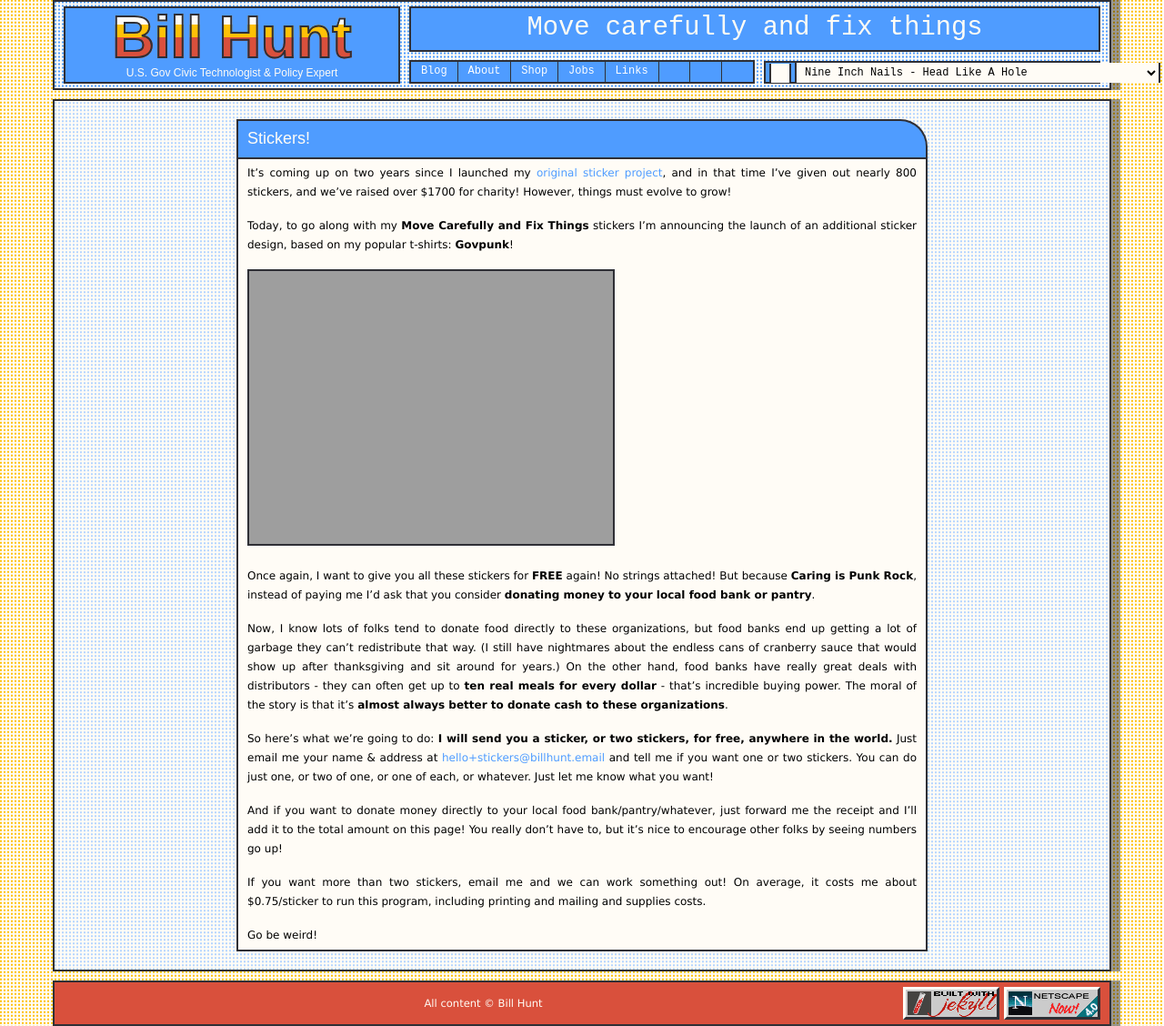
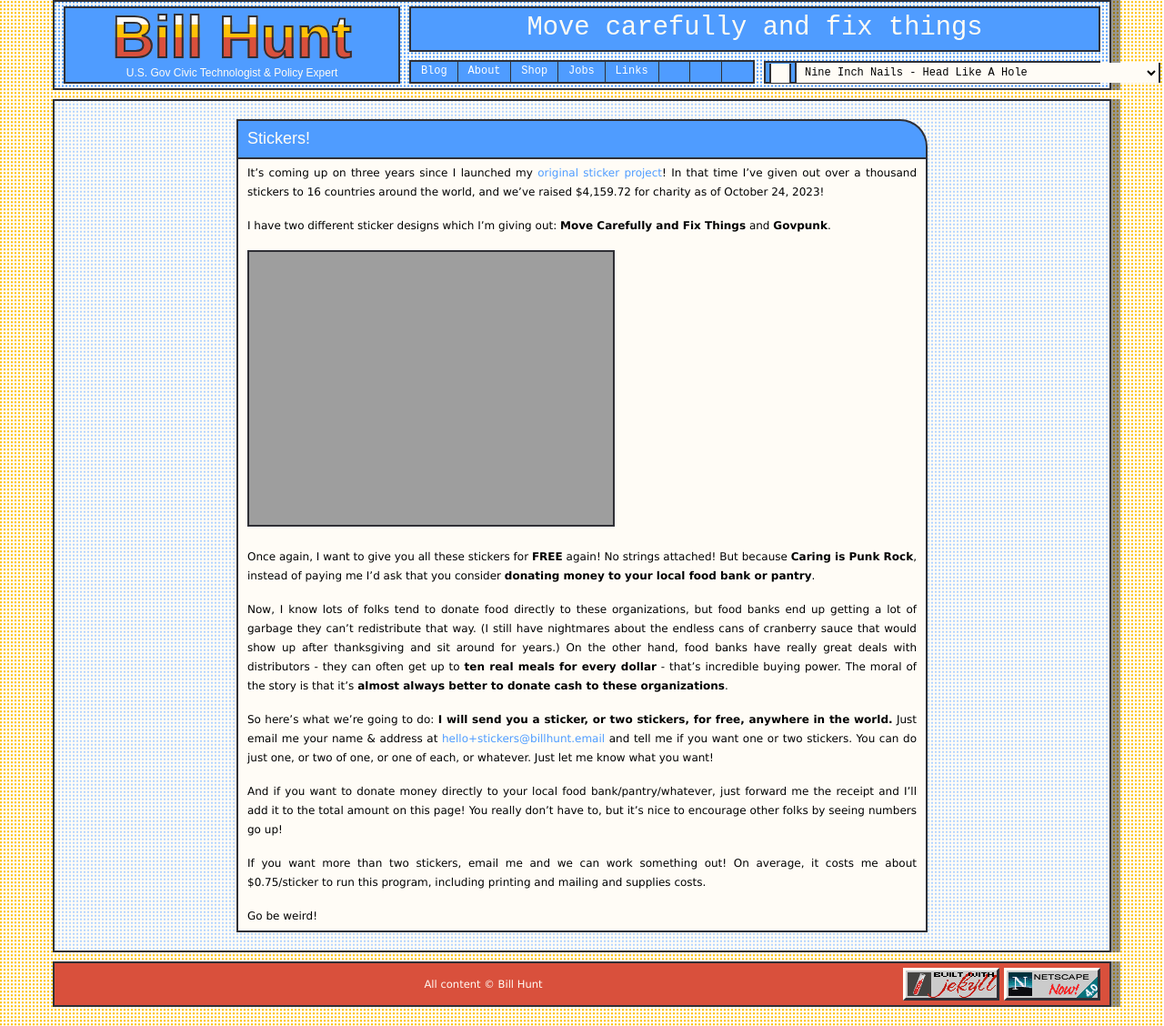
Before and after one commit to krusynth/billhunt.dev, a Jekyll site: the page built from _landings/stickers.md, in a window 1280 px wide. Shown: the whole page at 91% size. Built offline with Jekyll 4.4.1, drawn with Linux system fonts in a browser that asks for light colours; some web fonts are replaced.

Commit message:
Update sticker totals

```diff
--- a/_landings/stickers.md
+++ b/_landings/stickers.md
@@ -7,9 +7,9 @@ layout: page
 excerpt: I make stickers, and I'd like to send you some for free!
 ---
 
-It's coming up on two years since I launched my [original sticker project](/move-carefully/), and in that time I've given out nearly 800 stickers, and we've raised over $1700 for charity! However, things must evolve to grow!
+It's coming up on three years since I launched my [original sticker project](/move-carefully/)! In that time I've given out over a thousand stickers to 16 countries around the world, and we've raised $4,159.72 for charity as of October 24, 2023!
 
-Today, to go along with my **Move Carefully and Fix Things** stickers I'm announcing the launch of an additional sticker design, based on my popular t-shirts: **Govpunk**!
+I have two different sticker designs which I'm giving out: **Move Carefully and Fix Things** and **Govpunk**.
 
 ![A Govpunk sticker, white text on a red eleven-pointed star with a black background, next to a Move Carefully and Fix Things sticker, with white lettering on a blue background.](https://billhunt.dev/uploads/2023/01/stickers.jpg)
 
```
